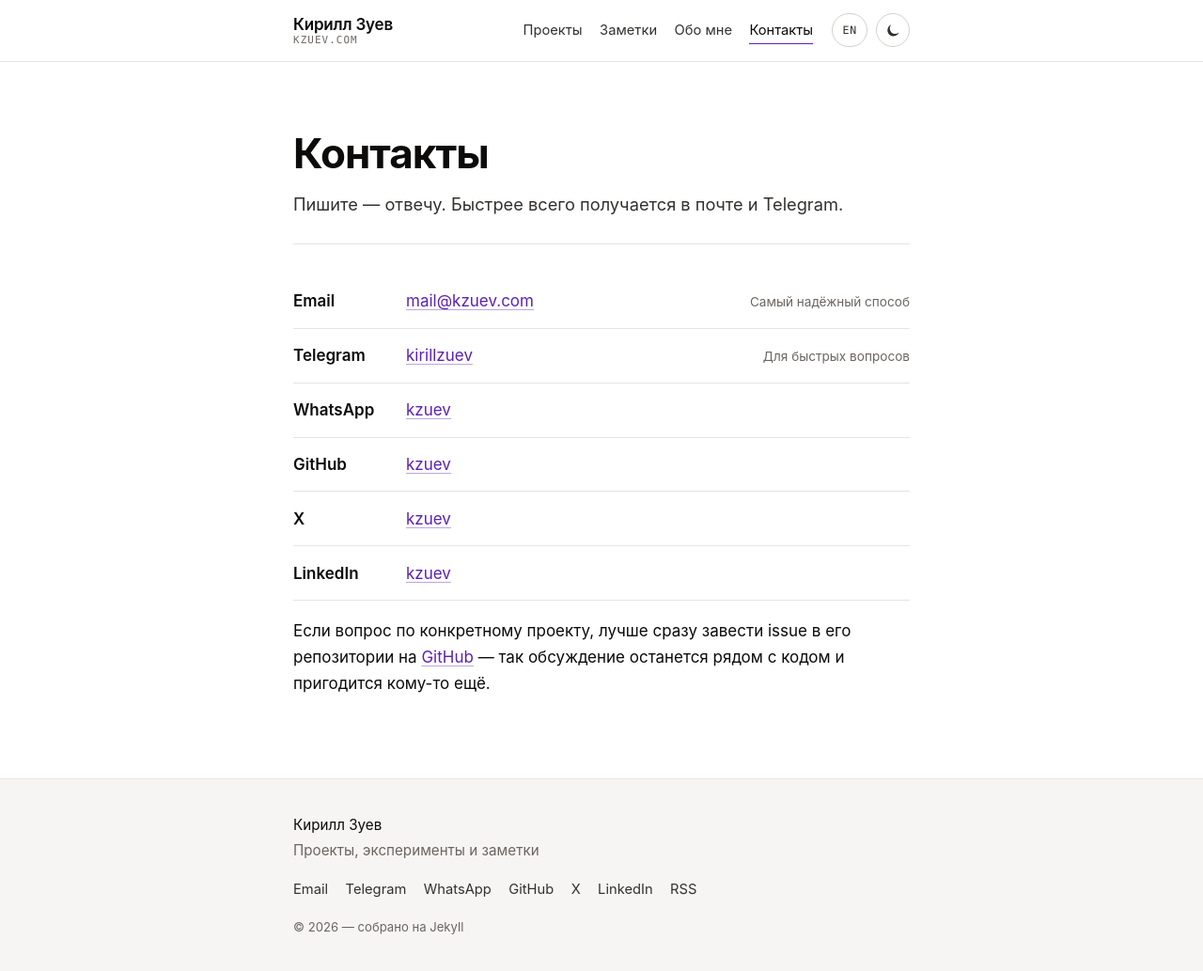
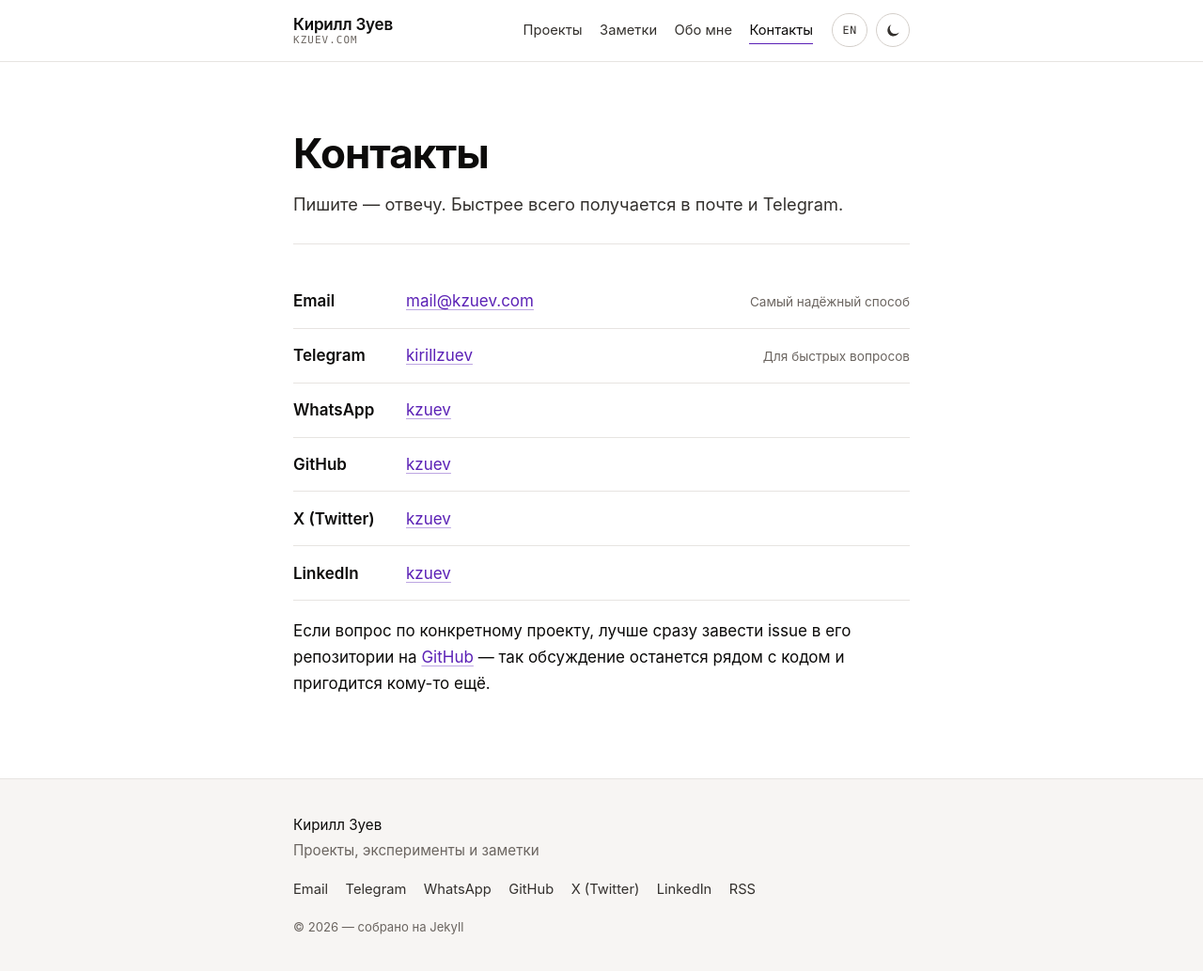
Before and after one commit to KZuev/KZuev, a Jekyll site: the page built from contacts.md, in a window 1280 px wide and 1034 px high. Shown: the whole window at 94% size. Built offline with Jekyll 4.4.1, drawn with Linux system fonts in a browser that asks for light colours.

Commit message:
Update social.yml

```diff
--- a/_data/social.yml
+++ b/_data/social.yml
@@ -23,9 +23,9 @@
   url: https://github.com/kzuev
   handle: kzuev
 
-- name: X
+- name: X (Twitter)
   url: https://x.com/kzuev
-  handle: "kzuev"
+  handle: kzuev
 
 - name: LinkedIn
   url: https://www.linkedin.com/in/kzuev
```
